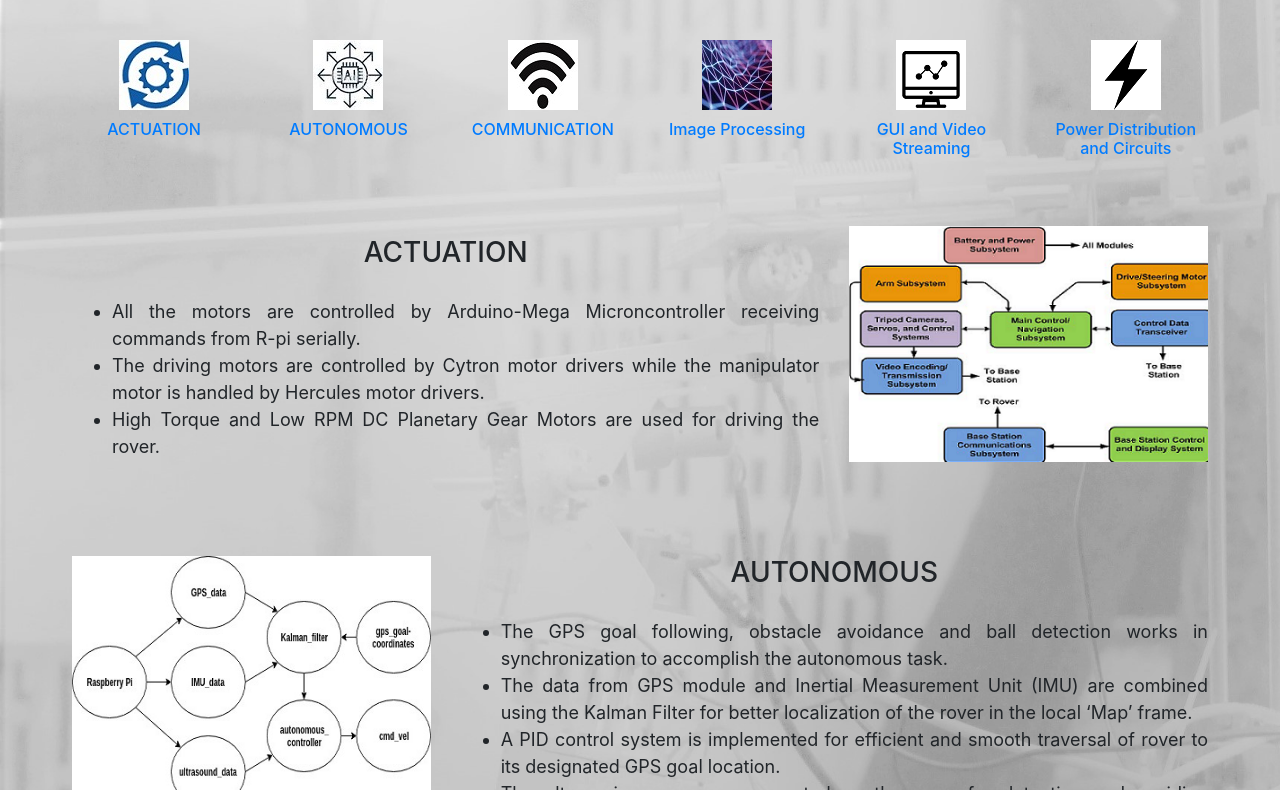
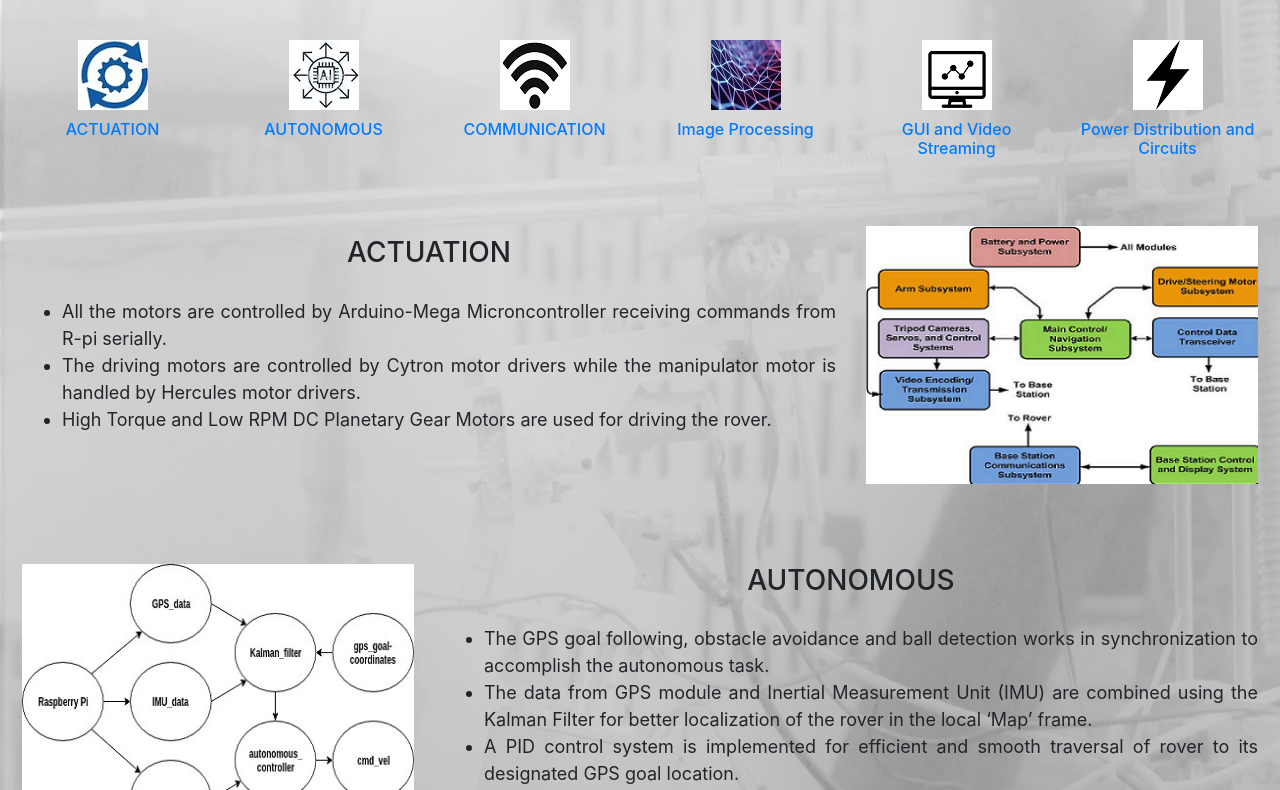
Before and after one commit to pankaj599/rover, a plain HTML site: page electronics.html in a window 1280 px wide. Shown: the part 206-996 px from the top of the page. Drawn offline with Linux system fonts and the light colour scheme.

Commit message:
Update electronics.css

```diff
--- a/electronics.css
+++ b/electronics.css
@@ -5,7 +5,7 @@
 .con{
     border:2px solid transparent;
     padding-top: 40px;
-     padding-left: 70px;
-     padding-right: 70px;
+     padding-left: 20px;
+     padding-right: 20px;
      padding-bottom: 60px;
  }
```
